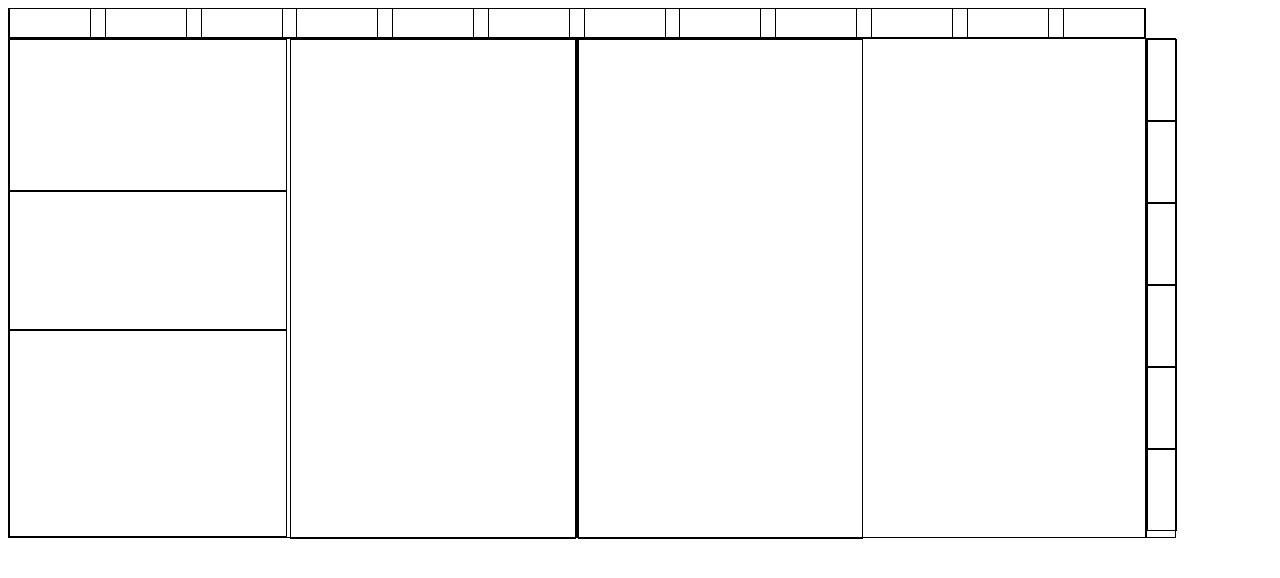
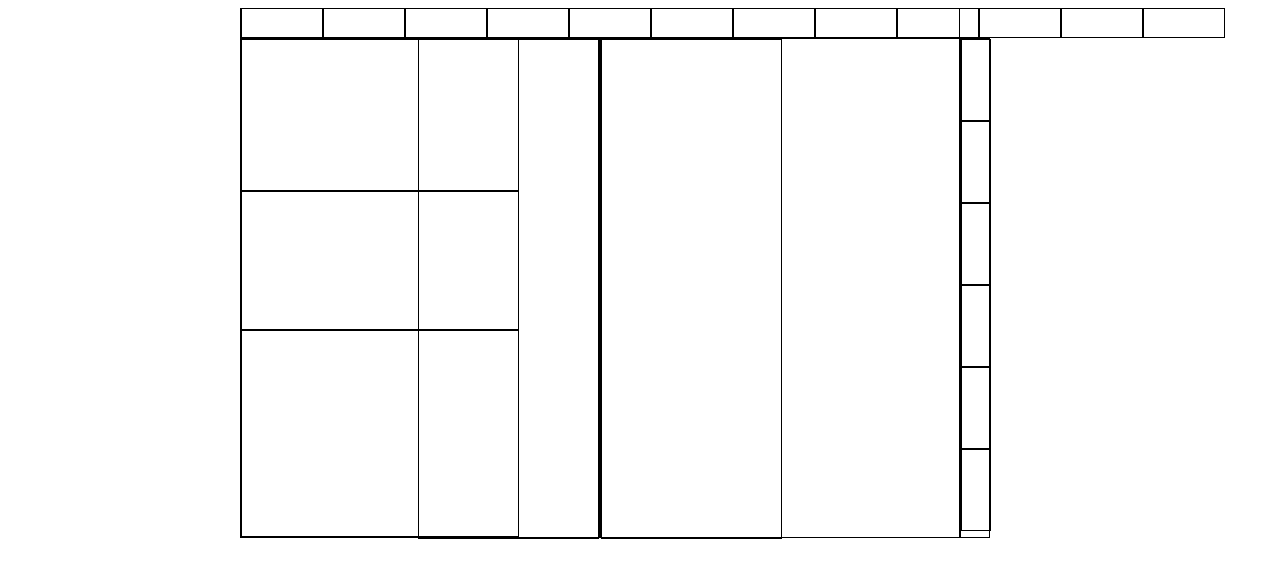
Before and after one commit to TaliSofiMato/Best-Digital-Planner, a plain HTML site: page index.html in a window 1280 px wide. Drawn offline with Linux system fonts and the light colour scheme.

Commit message:
centered content

```diff
--- a/style.css
+++ b/style.css
@@ -48,6 +48,8 @@
 }
 
 .planner {
+    margin: 0px auto;
+    width: 800px;
 }
 
 .sectionOne{
```
